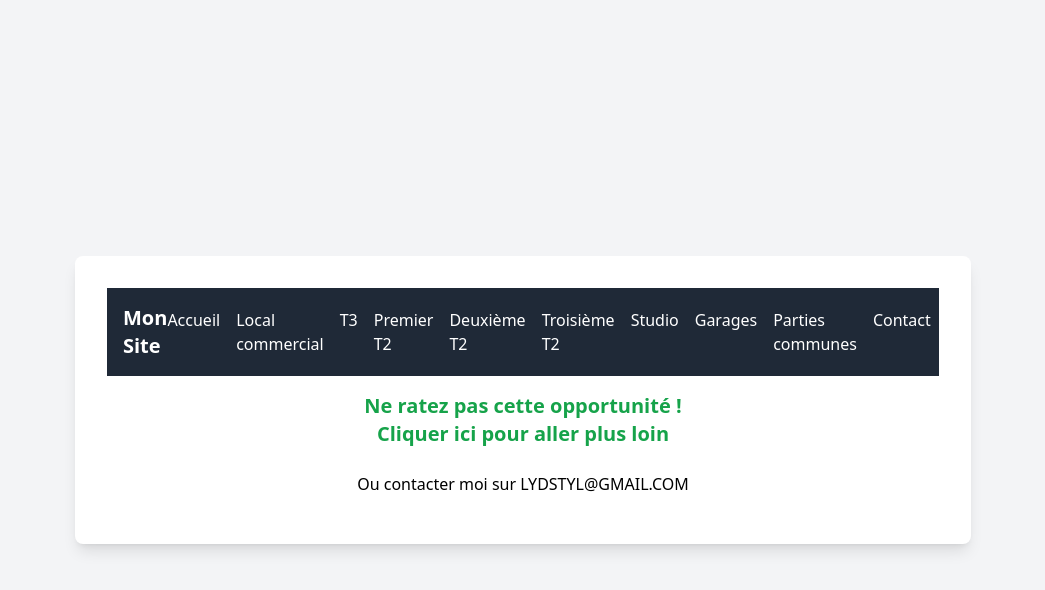
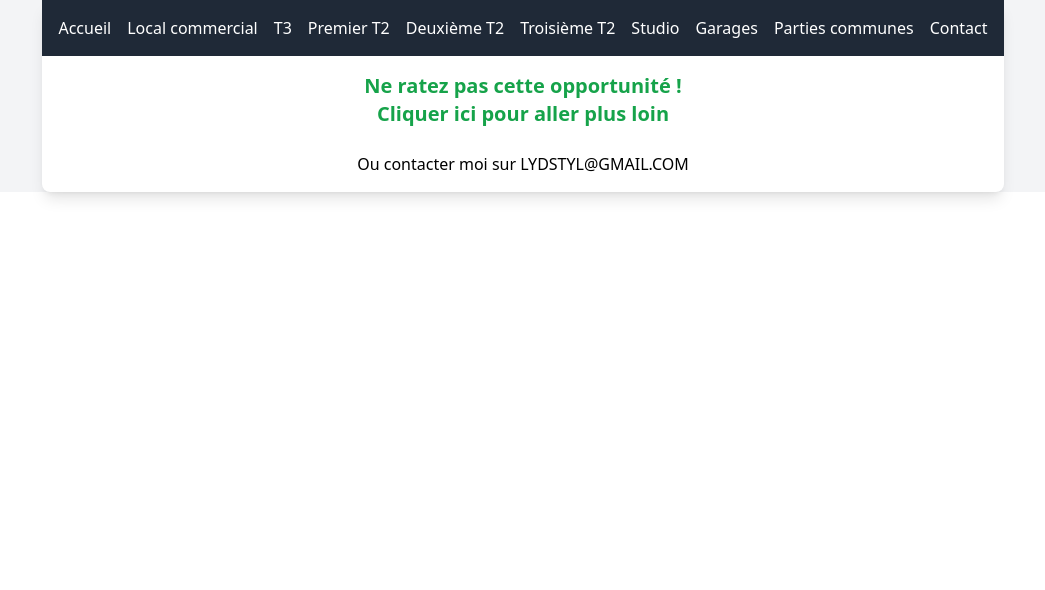
Before and after one commit to lydstyl/250219-logis-ange, a Next.js app: page /contact in a window 1280 px wide. Shown: the top 590 px of the page, without its empty margins (117-1162 px from the left). Built offline with nearby package versions, Linux system fonts and the light colour scheme.

Commit message:
Change some CSS.

```diff
--- a/app/contact/page.tsx
+++ b/app/contact/page.tsx
@@ -1,6 +1,6 @@
 export default function Contact() {
   return (
-    <div>
+    <>
       <p className='text-center text-xl font-bold text-green-600 mb-6'>
         <a
           href='https://docs.google.com/forms/d/1fnmE1A-iPCkiiUdbFCFF7hRCDCpWVG7W7S8CtUj8fxg/edit'
@@ -12,6 +12,6 @@ export default function Contact() {
         </a>
       </p>
       <p className='text-center'>Ou contacter moi sur LYDSTYL@GMAIL.COM</p>
-    </div>
+    </>
   )
 }
--- a/app/layout.tsx
+++ b/app/layout.tsx
@@ -24,12 +24,12 @@ export default function RootLayout({
   children: React.ReactNode
 }>) {
   return (
-    <html lang='en'>
+    <html lang='fr'>
       <body
         className={`${geistSans.variable} ${geistMono.variable} antialiased`}
       >
-        <main className='flex flex-col items-center justify-center min-h-screen p-6 bg-gray-100'>
-          <div className='max-w-4xl bg-white p-8 rounded-lg shadow-lg'>
+        <main className='flex flex-col items-center  bg-gray-100'>
+          <div className='max-w-5xl bg-white p-0 rounded-lg shadow-lg'>
             <Nav />
             <div className='p-4'>{children}</div>
           </div>
--- a/components/nav/Nav.tsx
+++ b/components/nav/Nav.tsx
@@ -9,10 +9,10 @@ export default function Navbar() {
   return (
     <nav className='bg-gray-800 p-4 text-white'>
       <div className='max-w-6xl mx-auto flex justify-between items-center'>
-        <h1 className='text-xl font-bold'>Mon Site</h1>
+        {/* <h1 className='text-xl font-bold'>SCI</h1> */}
 
         {/* Menu Desktop */}
-        <ul className='hidden md:flex space-x-4'>
+        <ul className='hidden lg:flex space-x-4'>
           <li>
             <Link href='/'>Accueil</Link>
           </li>
@@ -46,14 +46,14 @@ export default function Navbar() {
         </ul>
 
         {/* Bouton Burger en Mobile */}
-        <button className='md:hidden' onClick={() => setIsOpen(!isOpen)}>
+        <button className='lg:hidden' onClick={() => setIsOpen(!isOpen)}>
           {isOpen ? <X size={28} /> : <Menu size={28} />}
         </button>
       </div>
 
       {/* Menu Mobile (s'affiche en mode burger) */}
       <div
-        className={`md:hidden flex flex-col space-y-4 mt-4 bg-gray-700 p-4 rounded-lg transition-all duration-300 ${
+        className={`lg:hidden flex flex-col space-y-4 mt-4 bg-gray-700 p-4 rounded-lg transition-all duration-300 ${
           isOpen ? 'block' : 'hidden'
         }`}
       >
```
